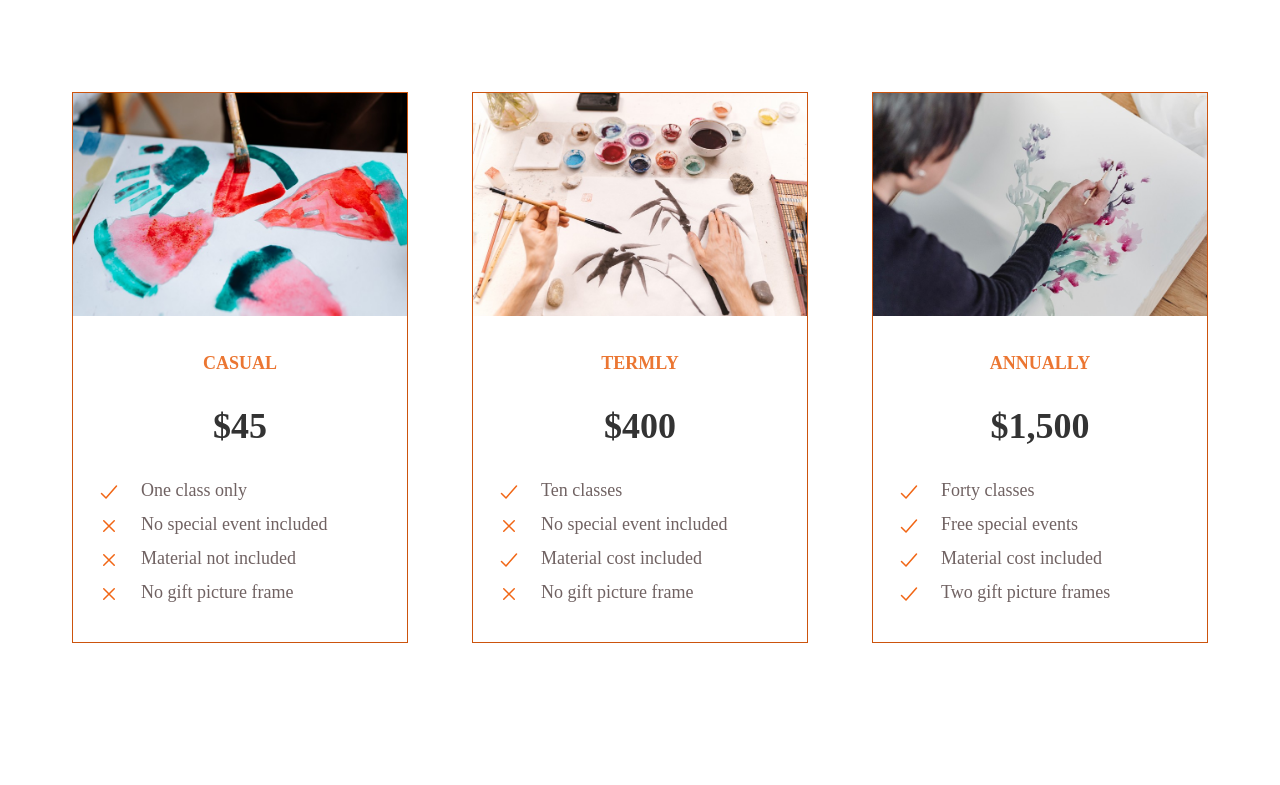
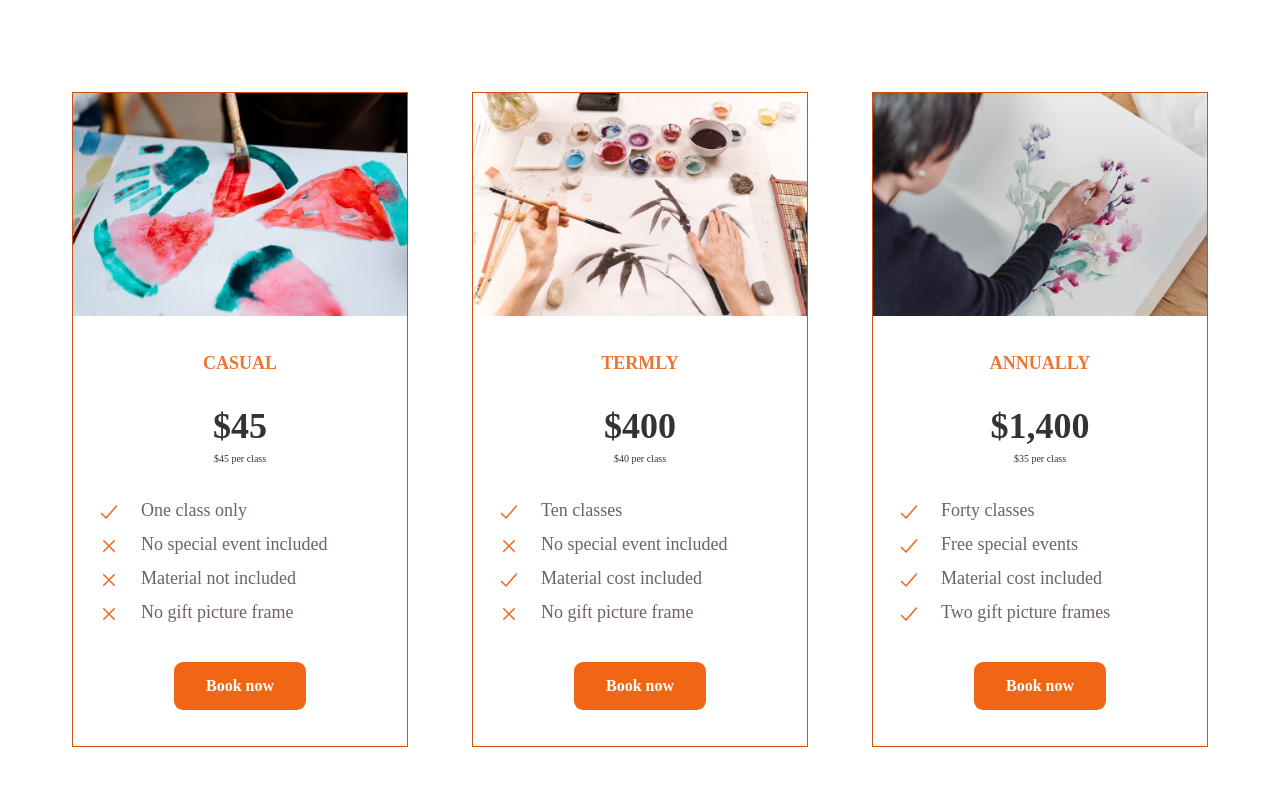
Before and after one commit to JennyZ-hub/PJ-Studio, a plain HTML site: page content/index.html in a window 1280 px wide. Shown: the part 2464-3249 px from the top of the page. Before the commit the page ends 3203 px from the top, so only its background shows below. Drawn offline with nearby package versions, Linux system fonts and the light colour scheme.

Commit message:
add book button

```diff
--- a/content/css/style.css
+++ b/content/css/style.css
@@ -101,12 +101,6 @@ body {
   cursor: pointer;
   background-color: #cc530d;
   border-radius: 9px;
-}
-
-.btn--nav:link,
-.btn--nav:visited {
-  font-size: 1.6rem;
-  background-color: #cc530d;
 }
 
 .btn--nav:link,
@@ -278,8 +272,8 @@ body {
   color: #333;
   font-size: 3.6rem;
   font-weight: 700;
-  margin-bottom: 3.6rem;
   text-align: center;
+  margin-bottom: 1rem;
 }
 
 .price-description {
@@ -298,3 +292,33 @@ body {
 .class-card {
   border: 1px solid #cc530d;
 }
+
+.class-card:hover {
+  box-shadow: 0px 0px;
+}
+
+.one-class {
+  color: #333;
+  font-size: 1rem;
+  text-align: center;
+  margin-bottom: 3.6rem;
+  font-weight: 500;
+}
+
+.btn--price:link,
+.btn--price:visited {
+  font-size: 1.6rem;
+  background-color: #f16615;
+  color: #fff;
+  margin-top: 3.6rem;
+}
+
+.btn--price:hover,
+.btn--price:active {
+  background-color: #d16629;
+  color: #fff;
+}
+
+.price-button {
+  text-align: center;
+}
--- a/content/index.html
+++ b/content/index.html
@@ -171,6 +171,7 @@
              <header>
                <p class="class-type">casual</p>
                <p class="class-price">$45</p>
+               <p class="one-class">$45 per class</p>
              </header>
              <ul class="list">
               <li class="el-list"><ion-icon name="checkmark-outline" class="icon"></ion-icon><p class="price-description">One class only</p></li>
@@ -178,6 +179,9 @@
               <li class="el-list"><ion-icon name="close-outline" class="icon"></ion-icon><p class="price-description">Material not included</p></li>
               <li class="el-list"><ion-icon name="close-outline" class="icon"></ion-icon><p class="price-description">No gift picture frame</p></li>
              </ul>
+             <div class="price-button">
+             <a href="#" class="btn btn--price">Book now</a>
+             </div>
             </div>
            </div>
            <div class="class-card">
@@ -186,6 +190,7 @@
              <header>
                <p class="class-type">termly</p>
                <p class="class-price">$400</p>
+               <p class="one-class">$40 per class</p>
              </header>
              <ul class="list">
               <li class="el-list"><ion-icon name="checkmark-outline" class="icon"></ion-icon><p class="price-description">Ten classes </p></li>
@@ -193,6 +198,9 @@
               <li class="el-list"><ion-icon name="checkmark-outline" class="icon"></ion-icon><p class="price-description">Material cost included</p></li>
               <li class="el-list"><ion-icon name="close-outline" class="icon"></ion-icon><p class="price-description">No gift picture frame</p></li>
              </ul>
+             <div class="price-button">
+              <a href="#" class="btn btn--price">Book now</a>
+              </div>
             </div>
            </div>
            <div class="class-card">
@@ -200,7 +208,8 @@
             <div class="price-detail">
              <header>
                <p class="class-type">annually</p>
-               <p class="class-price">$1,500</p>
+               <p class="class-price">$1,400</p>
+               <p class="one-class">$35 per class</p>
              </header>
              <ul class="list">
               <li class="el-list"><ion-icon name="checkmark-outline" class="icon"></ion-icon><p class="price-description">Forty classes</p></li>
@@ -208,6 +217,9 @@
               <li class="el-list"><ion-icon name="checkmark-outline" class="icon"></ion-icon><p class="price-description">Material cost included</p></li>
               <li class="el-list"><ion-icon name="checkmark-outline" class="icon"></ion-icon><p class="price-description">Two gift picture frames</p></li>
              </ul>
+             <div class="price-button">
+              <a href="#" class="btn btn--price">Book now</a>
+              </div>
             </div>
            </div>
          </div>
```
